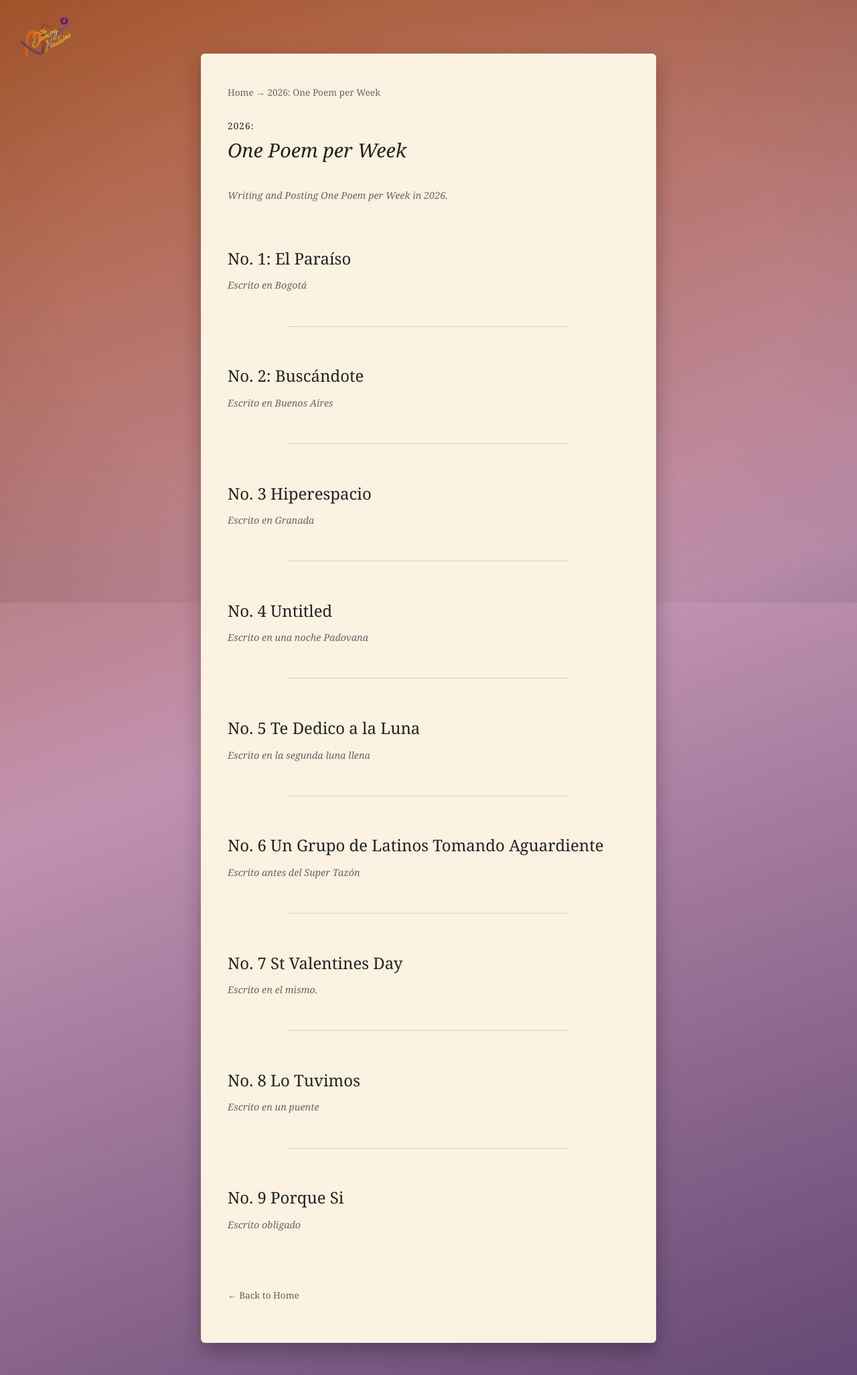
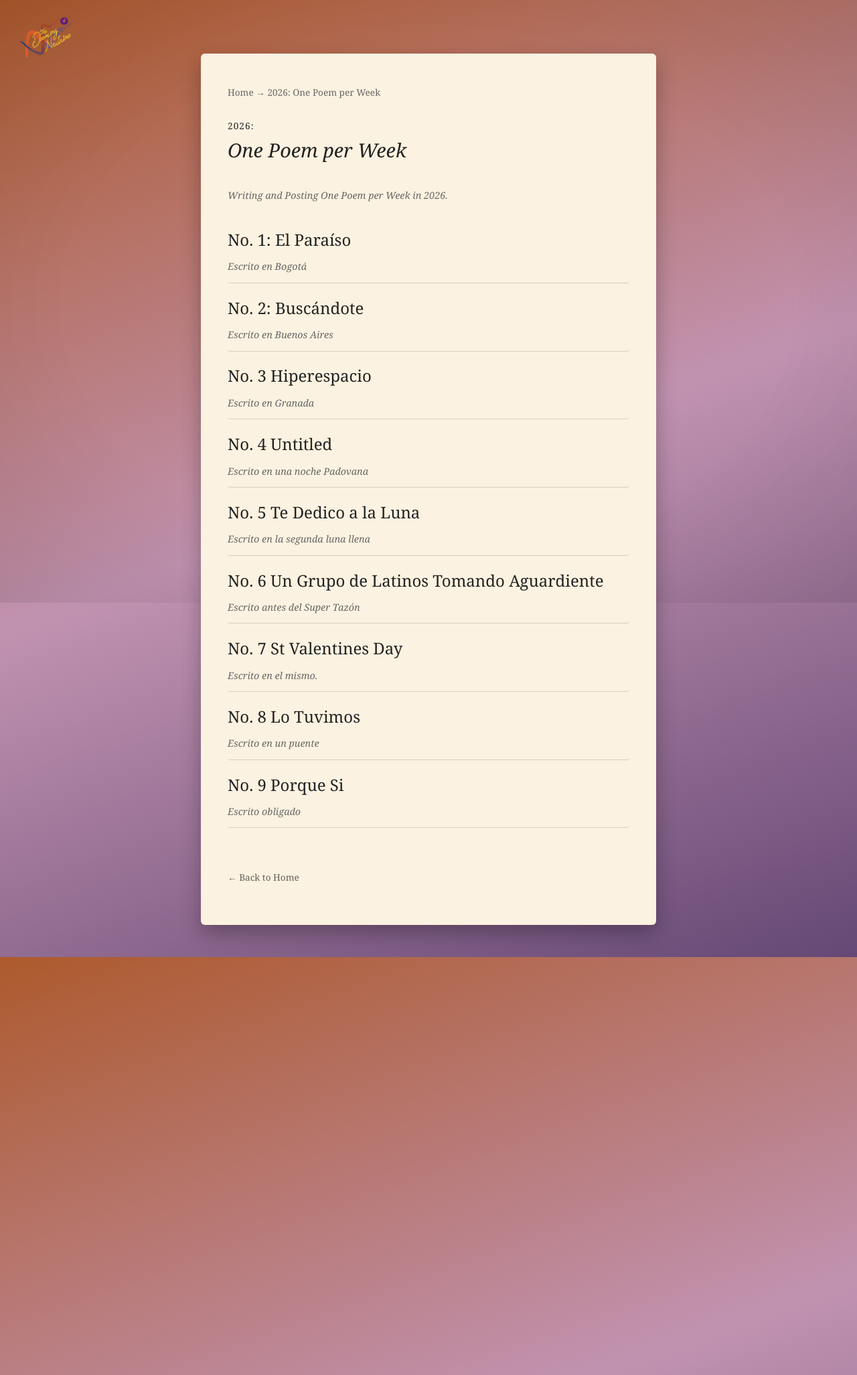
Before and after one commit to thedancingneutrino/thedancingneutrino.github.io, a Jekyll site: the page built from _chapters/weekly.md, in a window 1280 px wide. Shown: the whole page at 67% size. Built offline with Jekyll 4.4.1, drawn with Linux system fonts in a browser that asks for light colours.

Commit message:
poem cards

```diff
--- a/_layouts/collection.html
+++ b/_layouts/collection.html
@@ -52,10 +52,6 @@ layout: default
 
     </div>
 
-    {% unless forloop.last %}
-      <hr class="entry-separator">
-    {% endunless %}
-
   {% endfor %}
 </div>
 
--- a/assets/style.css
+++ b/assets/style.css
@@ -156,14 +156,19 @@ h1 {
 }
 
 .chapter-entry {
-  padding: 0.5rem 0;
-  transition: transform 0.15s ease, opacity 0.15s ease;
+  padding: 1.5rem 1;
+  border-bottom: 1px solid rgba(0, 0, 0, 0.15);
+  transition:
+    transform 0.15s ease,
+    opacity 0.15s ease,
+    border-color 0.15s ease;
   border-radius: 4px;
 }
 
 .chapter-entry:hover {
   transform: translateY(-3px);
-  background: rgba(0, 0, 0, 0.03);
+  background: rgba(0, 0, 0, 0.04);
+  border-color: rgba(0, 0, 0, 0.25)
 }
 
 .entry-title {
```
